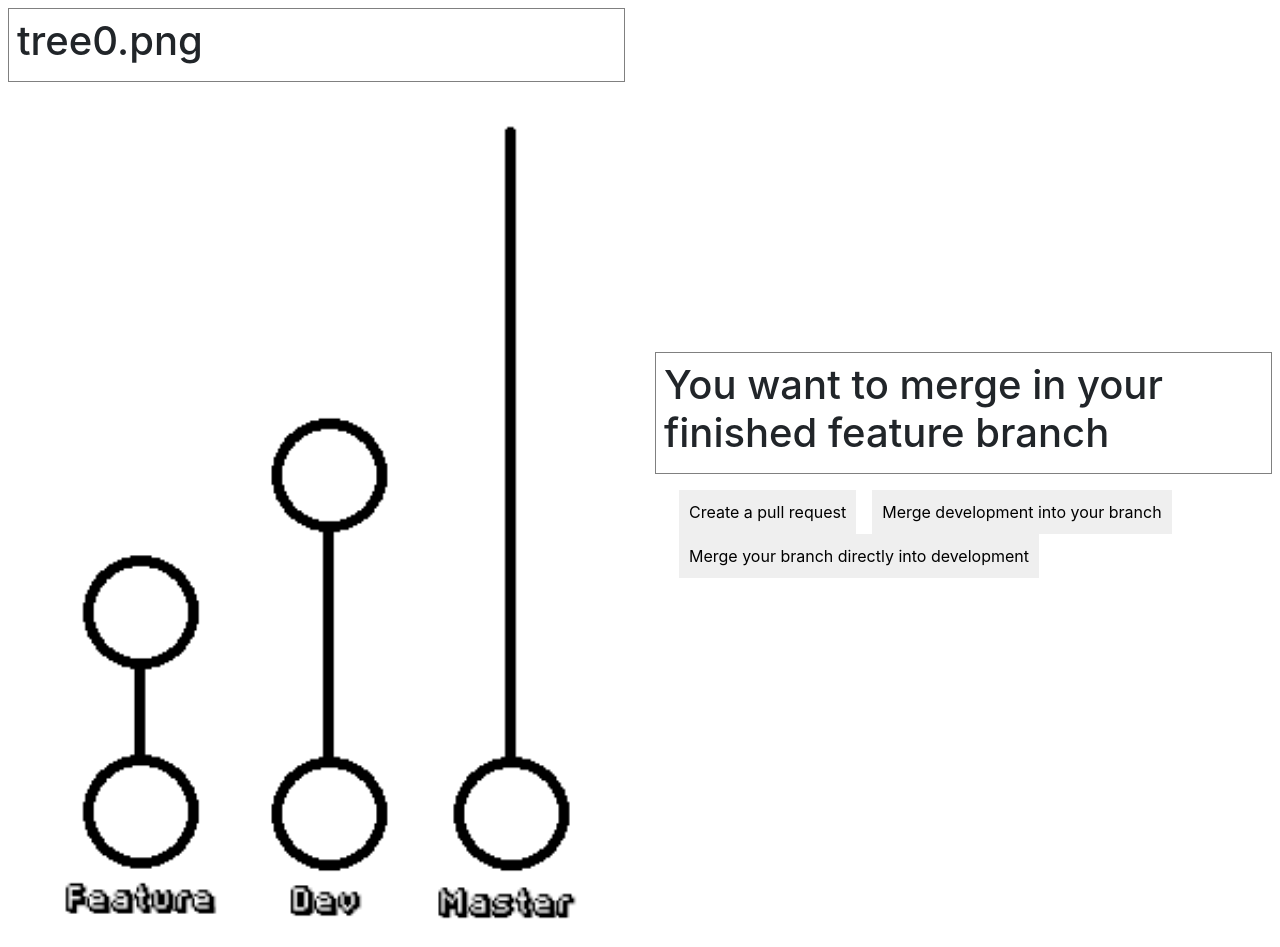
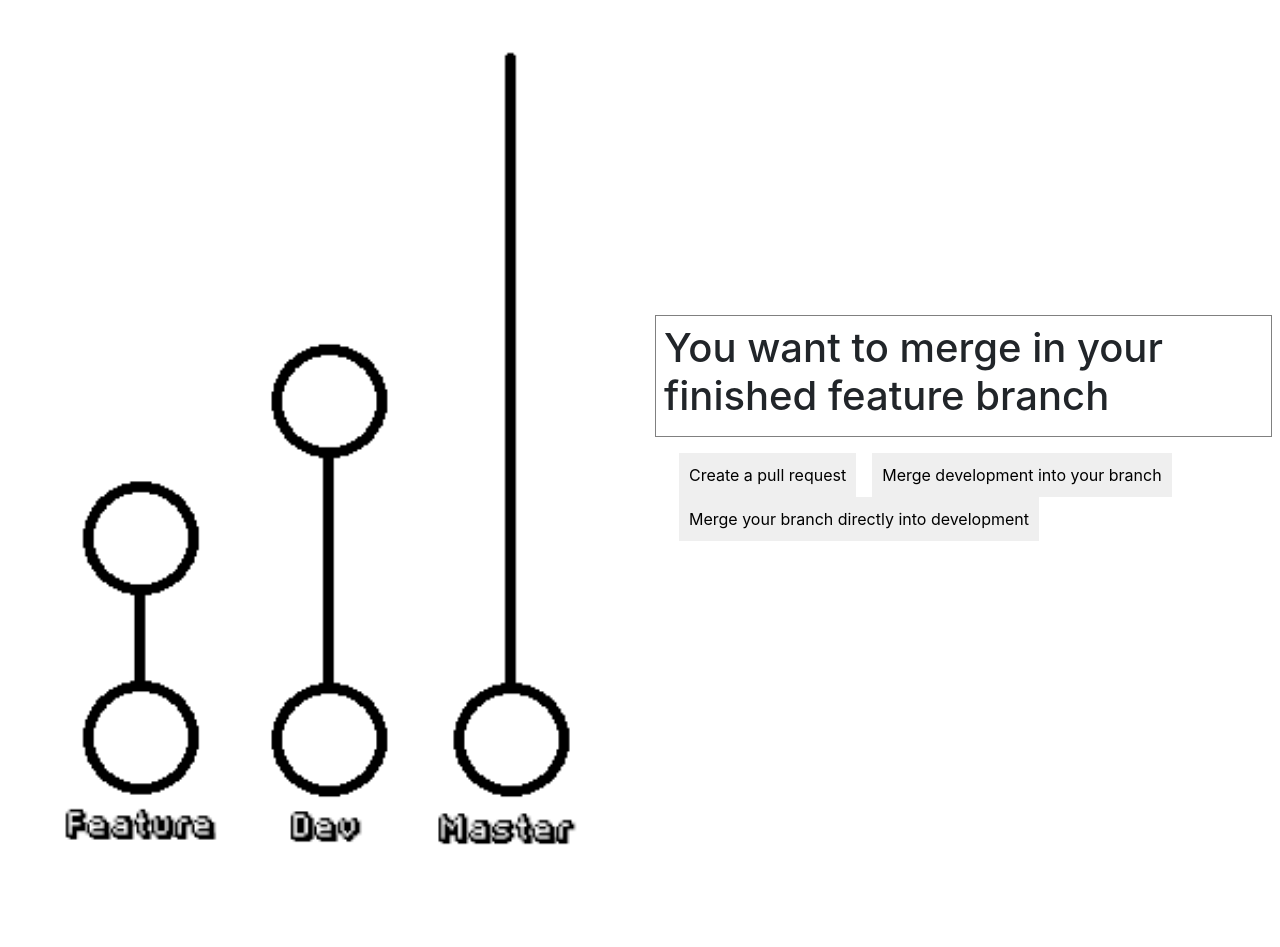
Before and after one commit to tomascbrowne/gitgame, a React (Create React App) app: page /Level1 in a window 1280 px wide. After the commit the page ends 873 px from the top, so only its background shows below. Built offline with nearby package versions, Linux system fonts and the light colour scheme.

Commit message:
Minor fixes of commented code

```diff
--- a/src/Containers/Level1/Level1.jsx
+++ b/src/Containers/Level1/Level1.jsx
@@ -20,6 +20,7 @@ class level1 extends Component {
     this.setState({ tree: image });
   };
 
+  // https://stackoverflow.com/questions/42118296/dynamically-import-images-from-a-directory-using-webpack function influenced by this person
   importAll = r => {
     let images = {};
     r.keys().map((item, index) => {
@@ -42,14 +43,6 @@ class level1 extends Component {
     const images = this.importAll(
       require.context("./images", false, /\.(png|jpe?g|svg)$/)
     );
-    // for (const i = 0; i < vertices.length; i++) {
-    //   graph.addVertex(vertices.nodes[i]);
-    // }
-    // for (const i = 0; i < vertices.nodes.length; i++) {
-    //   for (const j = 0; j < vertices.nodes[i].Edges.length; j++) {
-    //     graph.addEdge(vertices.nodes[i].ID, vertices.nodes[i].Edges[j].ID);
-    //   }
-    // }
 
     const items = [];
     for (
@@ -68,16 +61,6 @@ class level1 extends Component {
       );
     }
 
-    // let image = "./tree";
-    // image += vertices.nodes[this.state.currentNode].ID;
-    // image += ".png";
-    // console.log(image);
-
-    // let image = this.state.tree;
-    // image += vertices.nodes[this.state.currentNode].ID;
-    // image += ".png";
-    // this.setState({ tree: image });
-
     let image = this.state.tree;
     image += ".png";
 
@@ -85,10 +68,6 @@ class level1 extends Component {
       <>
         <Row className="d-flex flex-row align-self-center p-2 h-100">
           <Col className="d-flex flex-column align-self-center">
-            <div style={style}>
-              <h1>{image}</h1>
-              <h2>{images.length}</h2>
-            </div>
             <img src={images[image]} />
           </Col>
 
```
